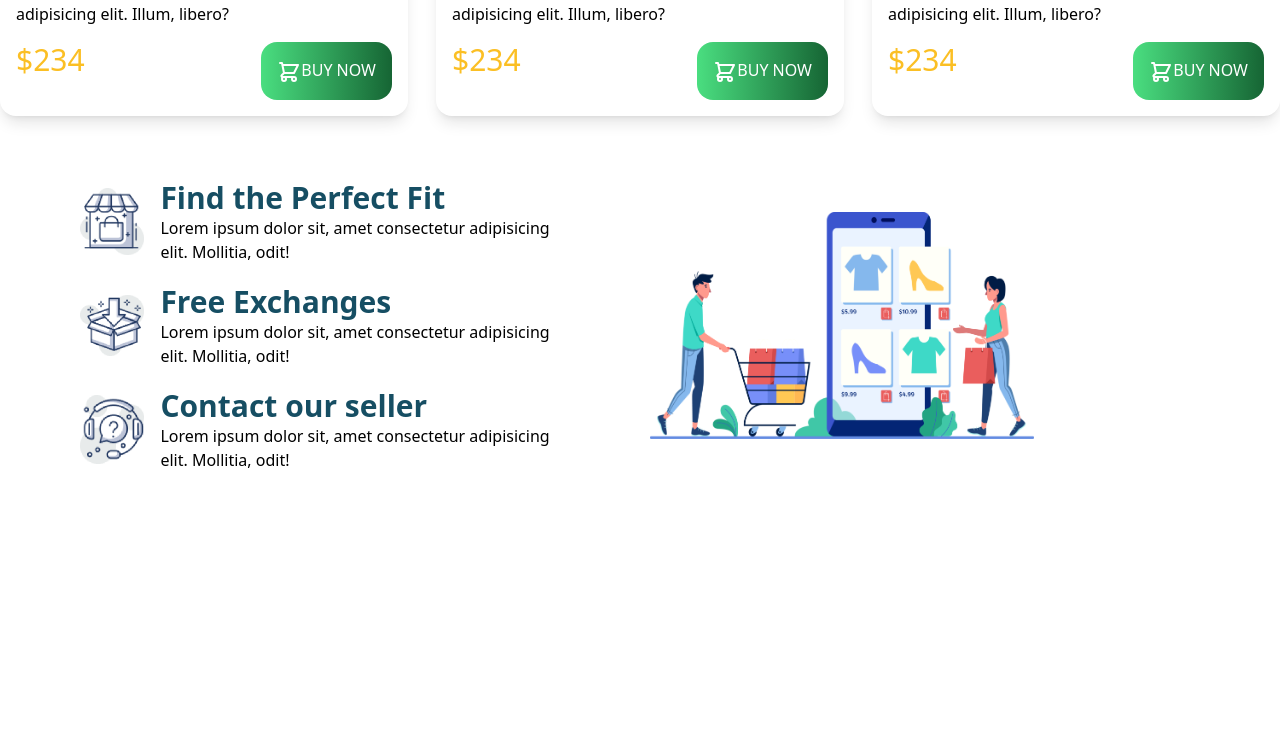
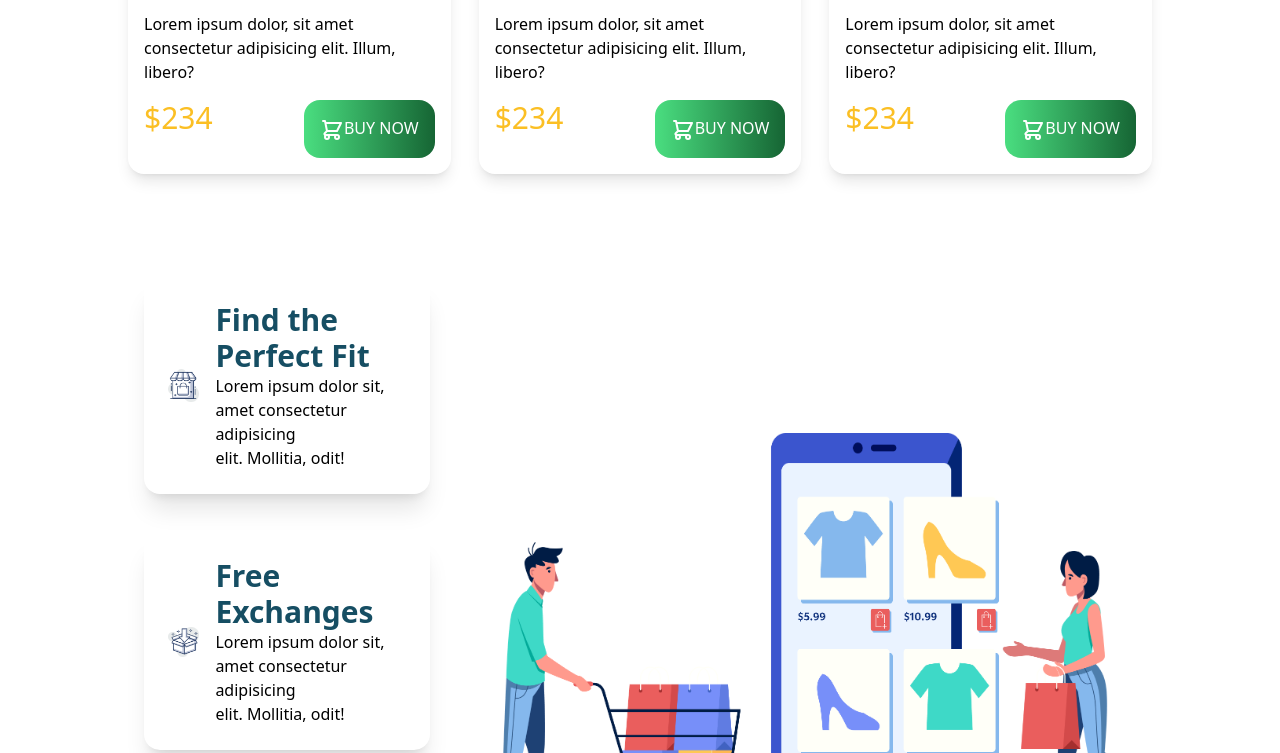
Before and after one commit to arnima12/penguin-fashion, a plain HTML site: page index.html in a window 1280 px wide. Shown: the part 2047-2800 px from the top of the page. Before the commit the page ends 2583 px from the top, so only its background shows below. Drawn offline with nearby package versions, Linux system fonts and the light colour scheme.

Commit message:
responsive

```diff
--- a/index.html
+++ b/index.html
@@ -10,7 +10,20 @@
 </head>
 <body>
     <header class="bg-amber-100">
-        <section class="container md:flex items-center justify-around py-12 ">
+        <nav class="container flex items-center justify-between mx-auto px-4 py-6 sm:px-5 md:px-10 lg:px-20 xl:px-32 2xl:px-52">
+            <div class="w-64">
+                <img src="images/logo.png"alt="">
+            </div>
+            <div>
+            <ul class="md:flex md:gap-8 hidden">
+                <li><a href="#">Home</a></li>
+                <li><a href="#">Product</a></li>
+                <li><a href="#">About Us</a></li>
+                <li><a href="#">Contact</a></li>
+            </ul>
+            </div>
+        </nav>
+        <section class="container md:flex items-center mx-auto px-4 sm:px-5 md:px-10 lg:px-20 xl:px-32 2xl:px-52 py-12 ">
             <div class="space-y-4">
                 <h1 class="text-7xl font-bold uppercase">
                     <span class="text-yellow-400">Be The Penguin</span><br>
@@ -29,12 +42,10 @@
                 <img src="images/model.png"alt="">
             </div>
         </section>
-
-
     </header>
     <main>
-        <section class="container m-auto">
-            <h2 class="text-cyan-900 uppercase font-bold text-4xl my-7"> Woman Jacket</h2>
+        <section class="container mx-auto px-4 sm:px-5 md:px-10 lg:px-20 xl:px-32 2xl:px-52 ">
+            <h2 class="text-cyan-900 uppercase font-bold text-4xl my-16"> Woman Jacket</h2>
             <!-- women jacket container -->
             <div class="grid lg:grid-cols-3 gap-7">
                 <div class="shadow-lg rounded-2xl p-4 space-y-4">
@@ -97,8 +108,8 @@
             </div>
         </section>
         <!-- man jacket -->
-        <section class="container m-auto">
-            <h2 class="text-cyan-900 uppercase font-bold text-4xl my-7"> Man Jacket</h2>
+        <section class="container mx-auto px-4 sm:px-5 md:px-10 lg:px-20 xl:px-32 2xl:px-52">
+            <h2 class="text-cyan-900 uppercase font-bold text-4xl my-16"> Man Jacket</h2>
             <!-- men jacket container -->
             <div class="grid lg:grid-cols-3 gap-7">
                 <div class="shadow-lg rounded-2xl p-4 space-y-4">
@@ -161,50 +172,51 @@
             </div>
         </section>
         <!-- features -->
-        <section class="grid grid-cols-2 gap-5 my-16 mx-auto">
-            <div class="flex items-center justify-center gap-4">
-              <div class="w-16">
-                <img src="icons/image 12.png"alt="">
+        <section class="lg:flex lg:justify-between my-16 mx-auto px-4 sm:px-5 md:px-10 lg:px-20 xl:px-32 2xl:px-52">
+            <div class="lg:flex lg:items-center lg:order-2 lg:my-0 my-16">
+                <div class="w-full mx-auto w-96">
+                <img src="images/shopping.png"alt="">
+              </div>
             </div>
             <div>
-                <h3 class="text-3xl text-cyan-900 font-bold">
+                <div class="lg:flex lg:items-center lg:justify-center lg:gap-4 my-10 mx-4 rounded-2xl shadow-xl p-6">
+                    <div class="w-full lg:w-16 flex justify-center lg:block">
+                      <img class="w-16 h-auto" src="icons/image 12.png"alt="">
+                    </div>
+                    <div>
+                      <h3 class="text-3xl text-cyan-900 font-bold text-center lg:text-left">
                       Find the Perfect Fit
                       </h3>
-                <p>
+                      <p class="text-center lg:text-left">
                       Lorem ipsum dolor sit, amet consectetur adipisicing <br> elit. Mollitia, odit!
                       </p>
                     </div>
                 </div>
-            <div class=" row-span-3 flex items-center">
-                <div class="w-96">
-                <img src="images/shopping.png"alt="">
-              </div>
-
-            </div>
-            <div class="flex items-center justify-center gap-4">
-                <div class="w-16">
-                <img src="icons/image 13.png"alt="">
+                <div class="lg:flex lg:items-center lg:justify-center lg:gap-4 my-10 mx-4 rounded-2xl shadow-xl p-6">
+                    <div class="w-full lg:w-16 flex justify-center lg:block">
+                      <img class="w-16 h-auto"src="icons/image 13.png"alt="">
                     </div>
                     <div>
-                <h3 class="text-3xl text-cyan-900 font-bold">
+                      <h3 class="text-3xl text-cyan-900 font-bold text-center lg:text-left">
                       Free Exchanges
                       </h3>
-                <p>
+                      <p class="text-center lg:text-left">
                       Lorem ipsum dolor sit, amet consectetur adipisicing <br>elit. Mollitia, odit!
                       </p>
                     </div>
                 </div>
-            <div class="flex items-center justify-center gap-4">
-                <div class="w-16">
-                <img src="icons/image 14.png"alt="">
+                <div class="lg:flex lg:items-center lg:justify-center lg:gap-4 my-10 mx-4 rounded-2xl shadow-xl p-6">
+                    <div class="w-full lg:w-16 flex justify-center lg:block">
+                      <img class="w-16 h-auto"src="icons/image 14.png"alt="">
                     </div>
                     <div>
-                <h3 class="text-3xl text-cyan-900 font-bold">
+                      <h3 class="text-3xl text-cyan-900 font-bold text-center lg:text-left">
                       Contact our seller
                       </h3>
-                <p>
+                      <p class="text-center lg:text-left">
                       Lorem ipsum dolor sit, amet consectetur adipisicing<br> elit. Mollitia, odit!
                       </p>
+                    </div>
                 </div>
             </div>
         </section>
```
Lines whose indentation alone changed are shown as unchanged.
